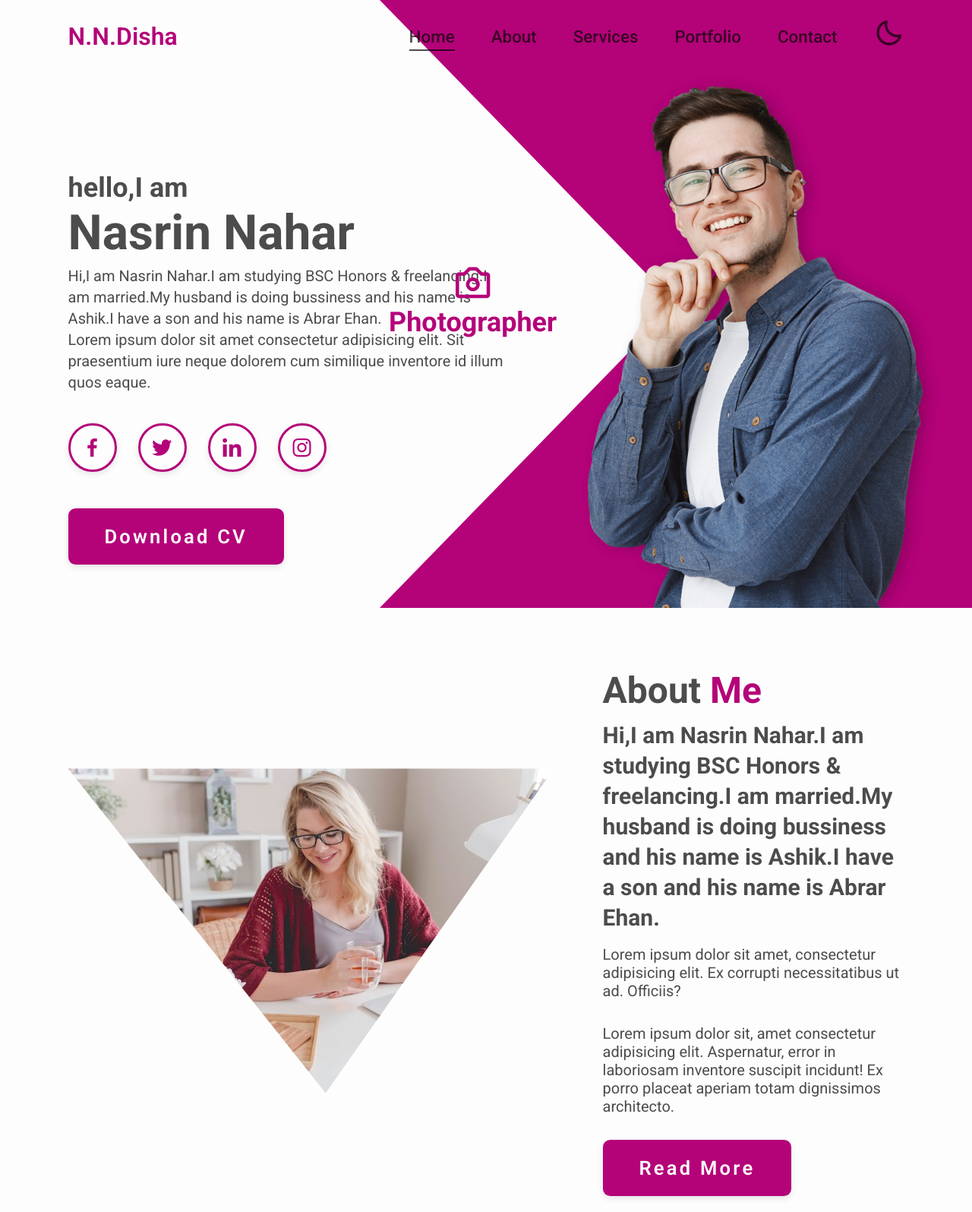
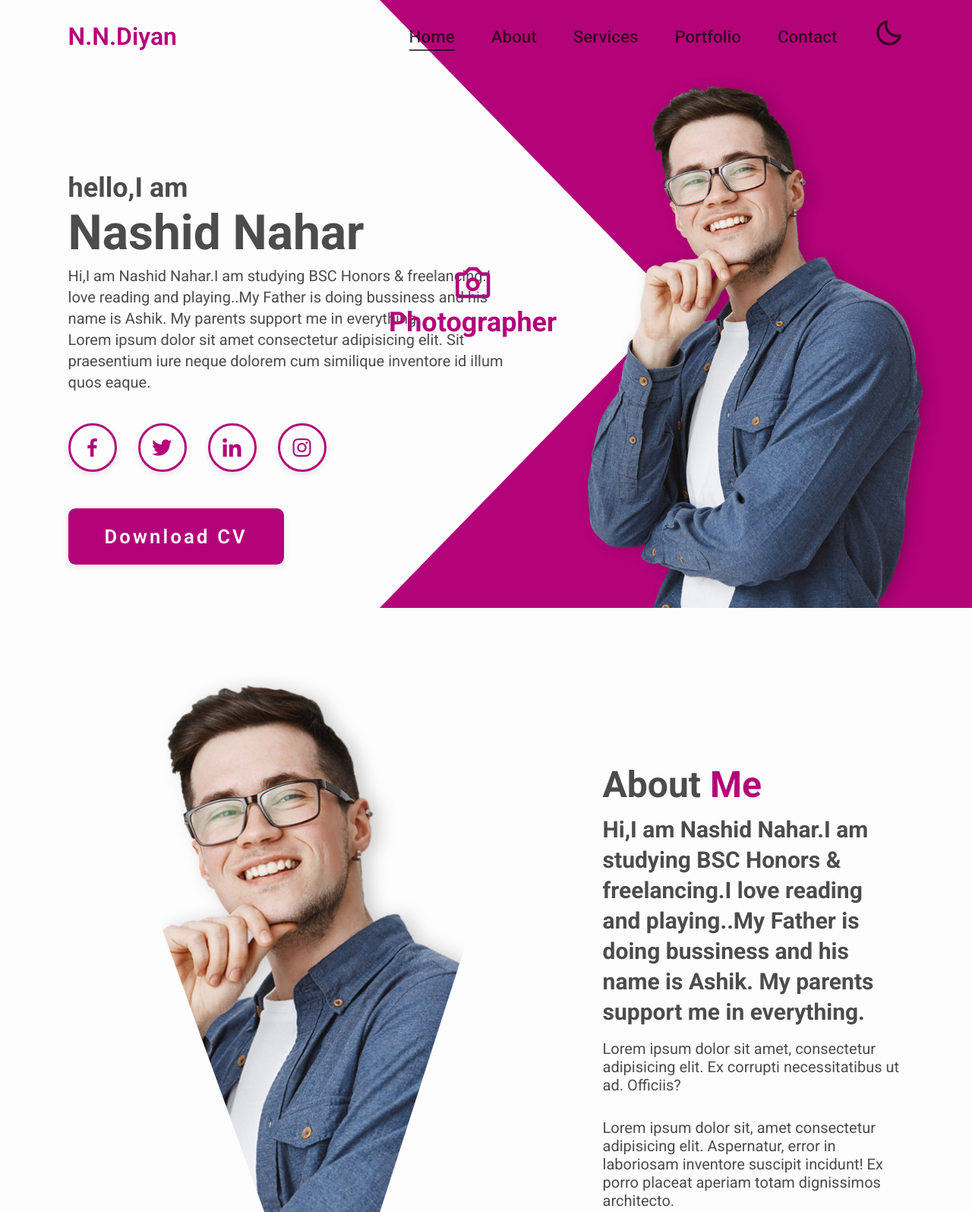
Before and after one commit to nasrinnahardisha/portfolio-Website-7, a plain HTML site: page index.html in a window 1280 px wide. Shown: the top 1595 px of the page at 76% size. Drawn offline with nearby package versions, Linux system fonts and the light colour scheme.

Commit message:
portfolio website

```diff
--- a/index.html
+++ b/index.html
@@ -12,7 +12,7 @@
 
 <body>
   <header class="header">
-    <a href="#" class="logo">N.N.Disha</a>
+    <a href="#" class="logo">N.N.Diyan</a>
     <nav class="navbar">
       <a href="#home" class="active">Home</a>
       <a href="#about">About</a>
@@ -38,11 +38,9 @@
 
     <div class="home-content">
       <h3>hello,I am</h3>
-      <h1>Nasrin Nahar</h1>
+      <h1>Nashid Nahar</h1>
       <p>
-        Hi,I am Nasrin Nahar.I am studying BSC Honors & freelancing.I am
-        married.My husband is doing bussiness and his name is Ashik.I have a
-        son and his name is Abrar Ehan.
+        Hi,I am Nashid Nahar.I am studying BSC Honors & freelancing.I love reading and playing..My Father is doing bussiness and his name is Ashik.  My parents support me in everything.
       </p>
 
       <p>
@@ -95,14 +93,12 @@
 
   <section class="about" id="about">
     <div class="about-img">
-      <img src="images/about.jpg" alt="" />
+      <img src="images/home.png" alt="" />
     </div>
     <div class="about-content">
       <h2 class="heading">About <span>Me</span></h2>
       <h4>
-        Hi,I am Nasrin Nahar.I am studying BSC Honors & freelancing.I am
-        married.My husband is doing bussiness and his name is Ashik.I have a
-        son and his name is Abrar Ehan.
+        Hi,I am Nashid Nahar.I am studying BSC Honors & freelancing.I love reading and playing..My Father is doing bussiness and his name is Ashik.  My parents support me in everything.
       </h4>
       <p>
         Lorem ipsum dolor sit amet, consectetur adipisicing elit. Ex corrupti
```
